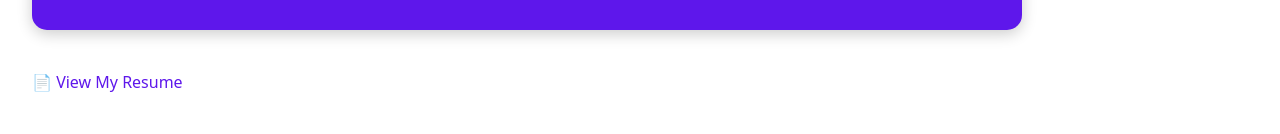
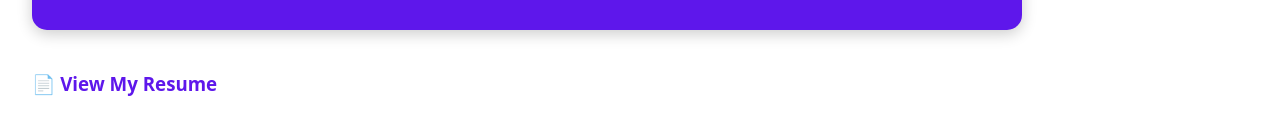
Before and after one commit to mariiakuratchenko/portfolio, a React (Vite) app: page /aboutme in a window 1280 px wide. Shown: the part 658-792 px from the top of the page. Built offline with nearby package versions, Linux system fonts and the light colour scheme.

Commit message:
Change resume link text to h3 heading

```diff
--- a/src/components/AboutMe.jsx
+++ b/src/components/AboutMe.jsx
@@ -29,7 +29,7 @@ function AboutMe() {
           rel="noopener noreferrer"
           className="resume-link"
         >
-          📄 View My Resume
+          <h3>📄 View My Resume</h3>
         </a>
       </div>
     </>
```
